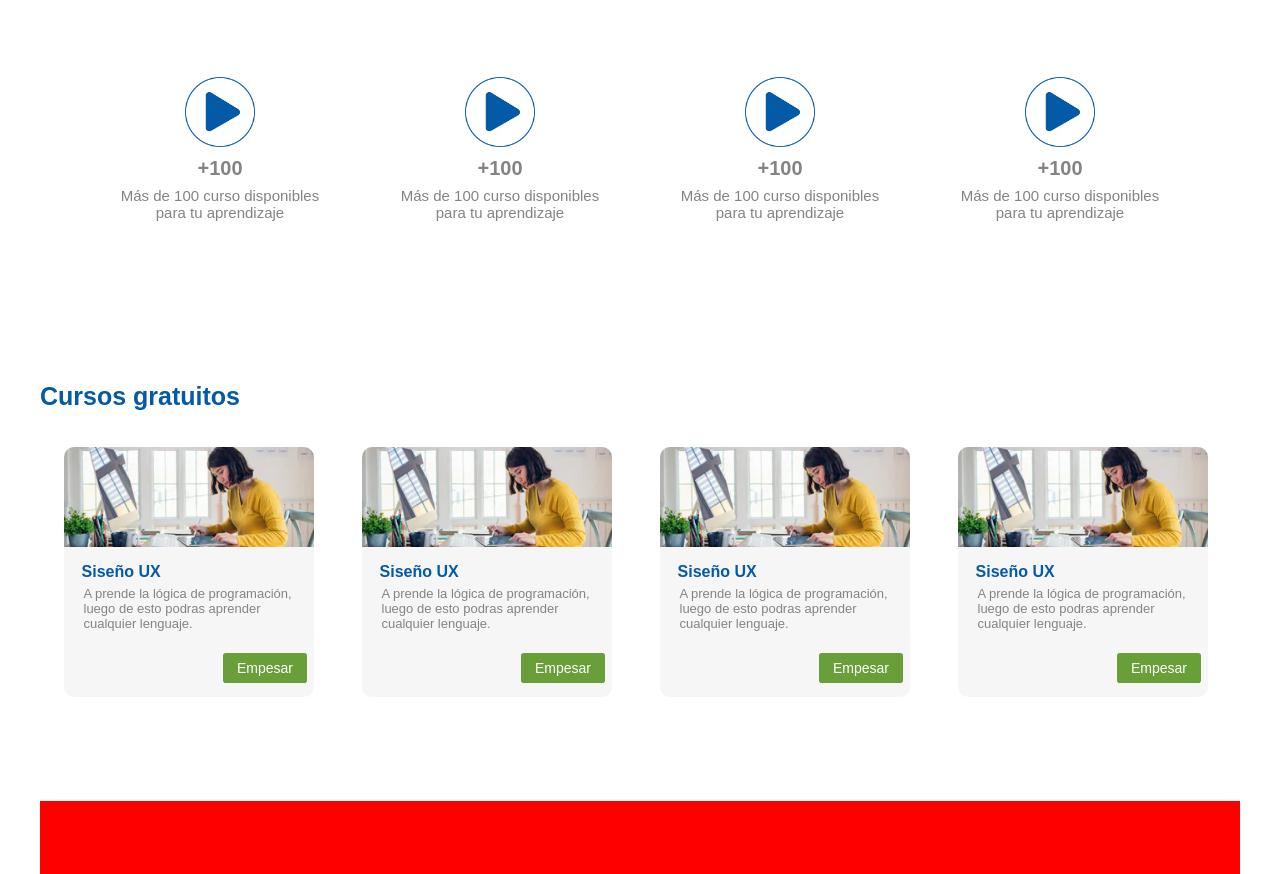
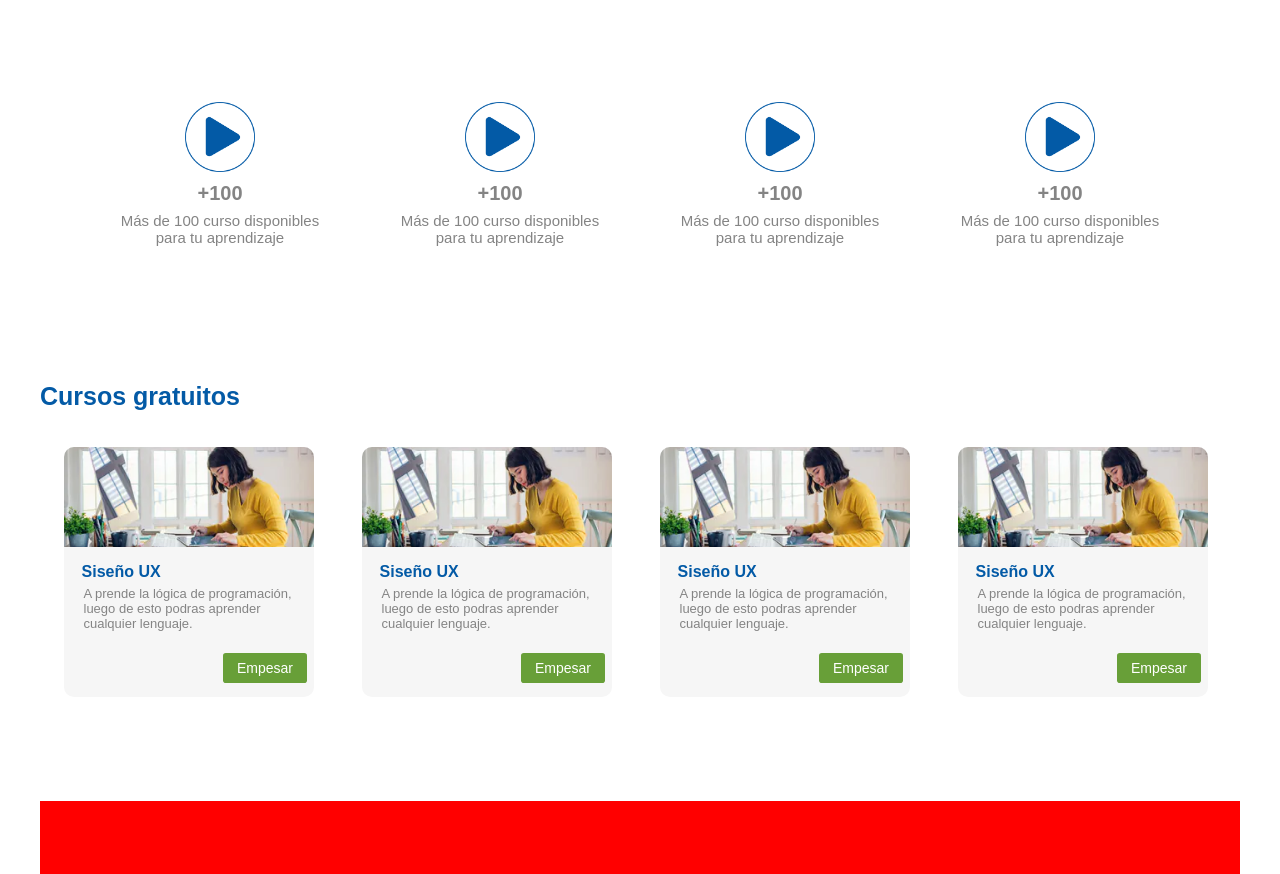
Before and after one commit to BsMonterroso/ZEONBETA, a plain HTML site: page index.html in a window 1280 px wide. Shown: the part 1086-1960 px from the top of the page. Drawn offline with Linux system fonts and the light colour scheme.

Commit message:
Icono contenidos
Se agrego un margitop de 2.5em para que el contenido este sentrado a su caja.

```diff
--- a/css/index.css
+++ b/css/index.css
@@ -184,6 +184,7 @@
 .contenidoIco{
     width: 20em;
     height: 20em;
+    padding-top: 2.5em;
 }
 .contenidoIco img{
     width: 7em;
```
